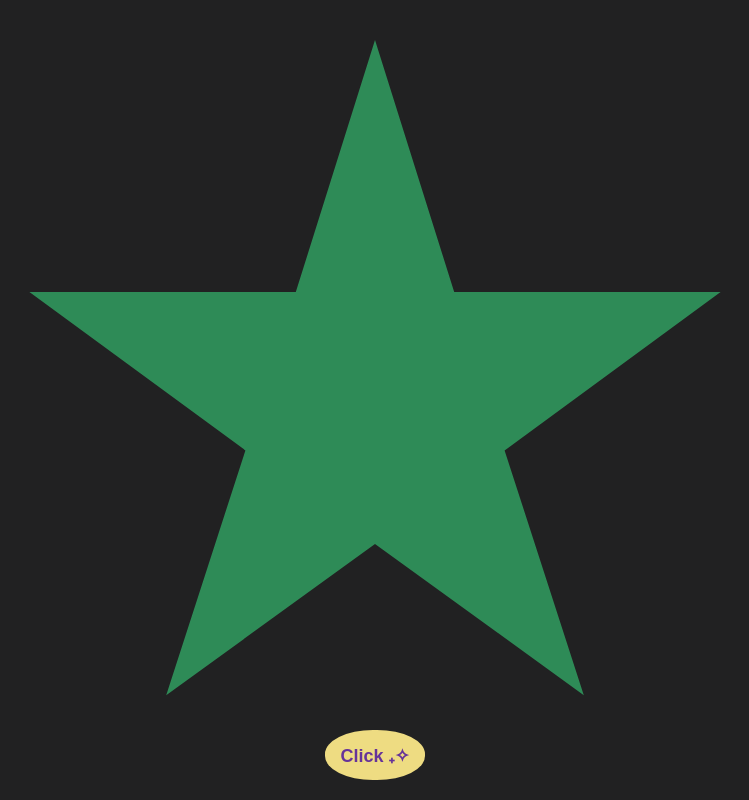
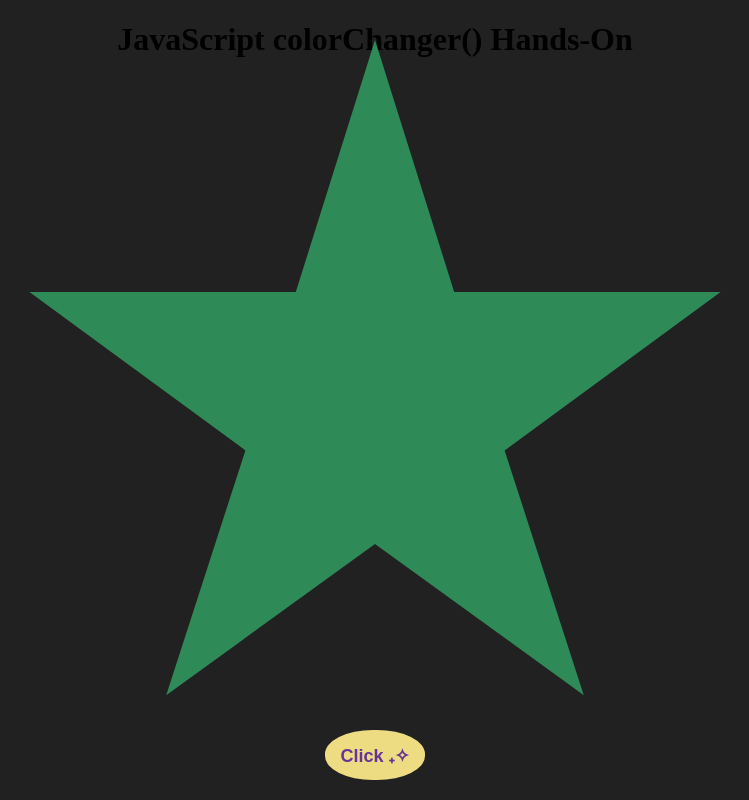
Before and after one commit to Ptriciax/HandsOn2-colorChanger-WS101, a plain HTML site: page index.html in a window 1280 px wide. Shown: the whole page, without its empty margins (265-1014 px from the left). Drawn offline with Linux system fonts and the light colour scheme.

Commit message:
Update index.html

```diff
--- a/index.html
+++ b/index.html
@@ -58,6 +58,7 @@
     </style>
 </head>
 <body>
+    <h1>JavaScript colorChanger() Hands-On</h1>
     <div id="star"></div><br>
     <button id="btn">Click ₊✧</button>
 
```
